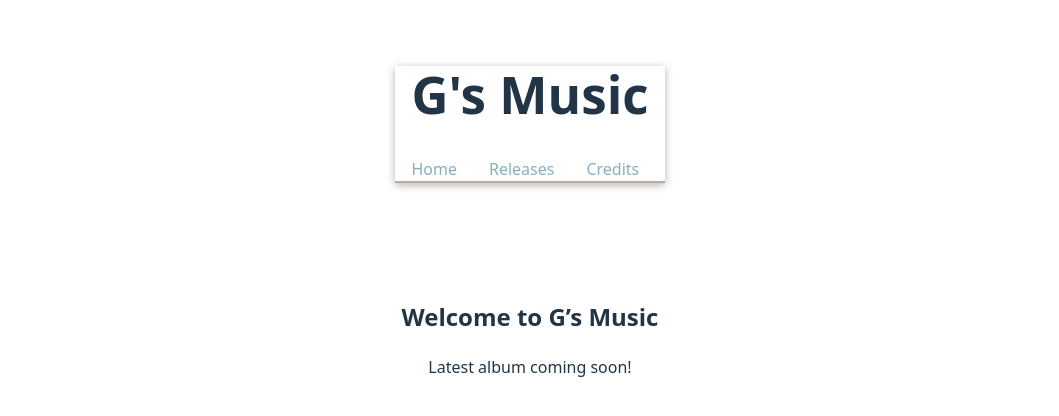
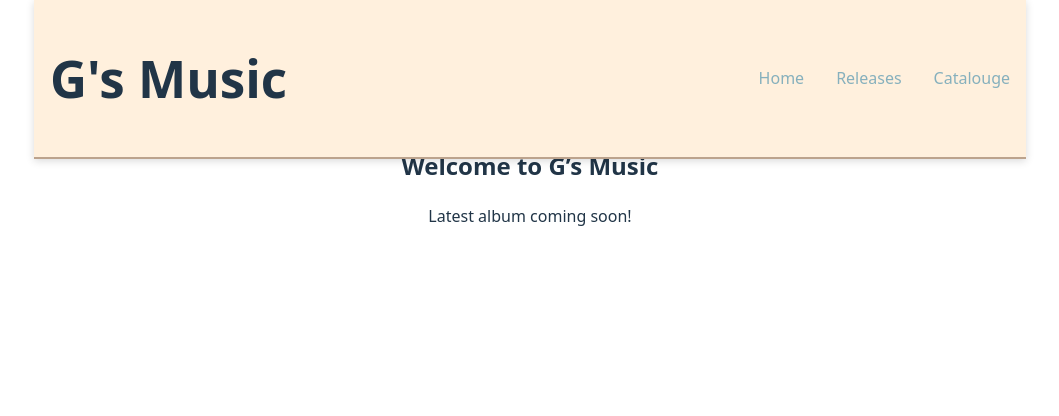
Before and after one commit to GalUritsky/Gs-Music-Site, a React (Vite) app: page / in a window 1280 px wide. Shown: the top 416 px of the page, without its empty margins (110-1169 px from the left). Built offline with nearby package versions, Linux system fonts and the light colour scheme.

Commit message:
Added styling 1.2

```diff
--- a/src/components/Header.jsx
+++ b/src/components/Header.jsx
@@ -7,7 +7,7 @@ export default function Header() {
       <nav className="space-x-6">
         <a href="/Gs-Music-Site/" className="hover:text-gray-400">Home</a>
         <a href="/Gs-Music-Site/#/releases" className="hover:text-gray-400">Releases</a>
-        <a href="/Gs-Music-Site/#/credits" className="hover:text-gray-400">Credits</a>
+        <a href="/Gs-Music-Site/#/catalouge" className="hover:text-gray-400">Catalouge</a>
       </nav>
     </header>
   )
--- a/src/index.css
+++ b/src/index.css
@@ -20,19 +20,51 @@ a {
 }
 a:hover {
   color: #438092;
-  size : 1.1em;
+  transform: scale(1.05);
+  transition: all 0.2s ease;
 }
 
 header {
-  margin: 32px auto 0 auto;
-  padding: 0 16px;
-  box-shadow: 0 2px 8px rgba(0, 0, 0, 0.3);
+  position: fixed;
+  top: 0;
+  left: 0;
+  right: 0;
+  margin: 0 auto;
+  width: 100%;
+  max-width: 960px;
+  padding: 16px;
+  background-color: #FFF0DD;
   border-bottom: 2px solid rgba(122, 88, 63, 0.5);
+  box-shadow: 0 2px 8px rgba(0, 0, 0, 0.15);
+  z-index: 50;
+  display: flex;
+  justify-content: space-between;
+  align-items: center;
 }
+
 
 header nav {
   display: flex;
   gap: 2rem;
+}
+
+header nav a {
+  position: relative;
+}
+
+header nav a::after {
+  content: "";
+  position: absolute;
+  bottom: -4px;
+  left: 0;
+  width: 0%;
+  height: 2px;
+  background-color: #438092;
+  transition: width 0.3s ease;
+}
+
+header nav a:hover::after {
+  width: 100%;
 }
 
 body {
```
